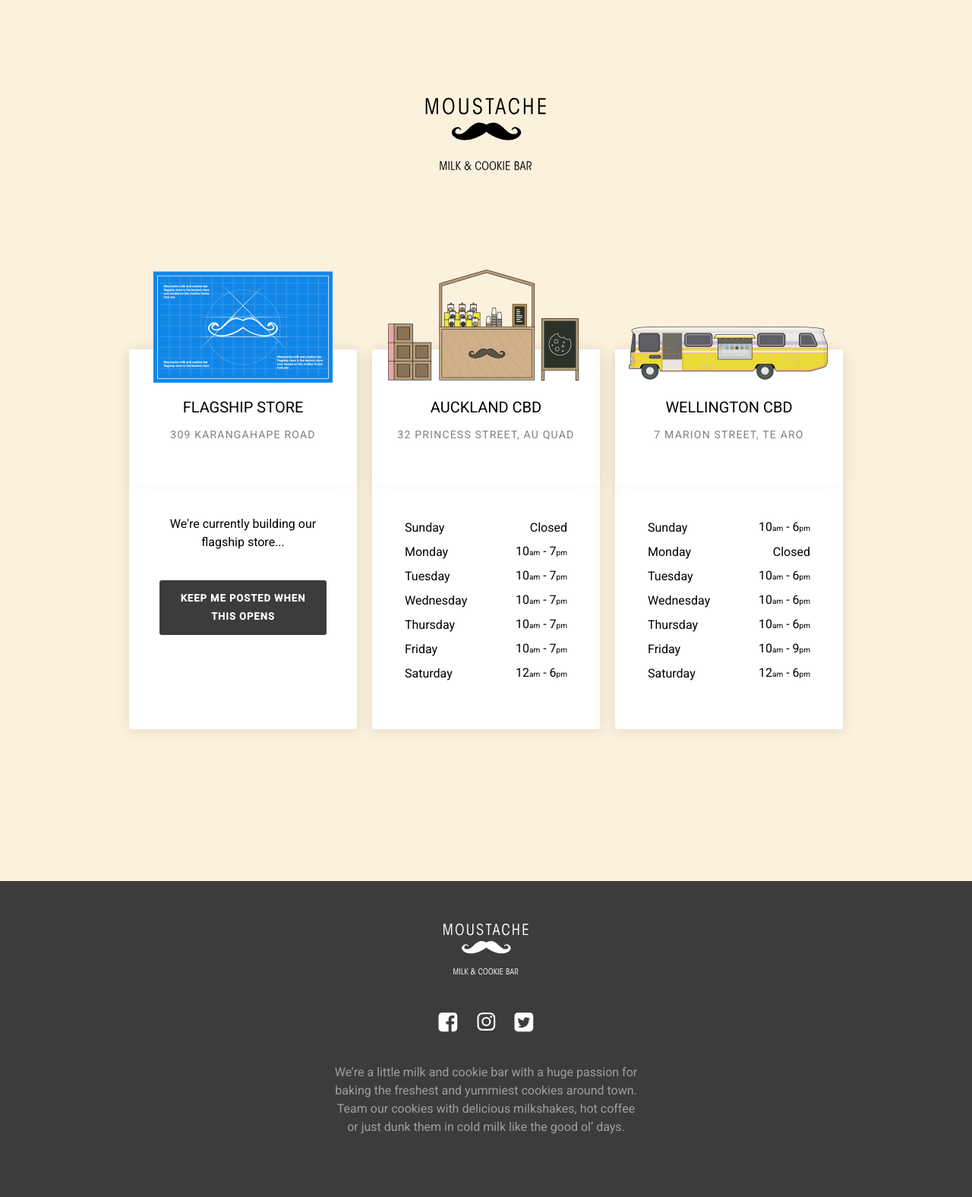
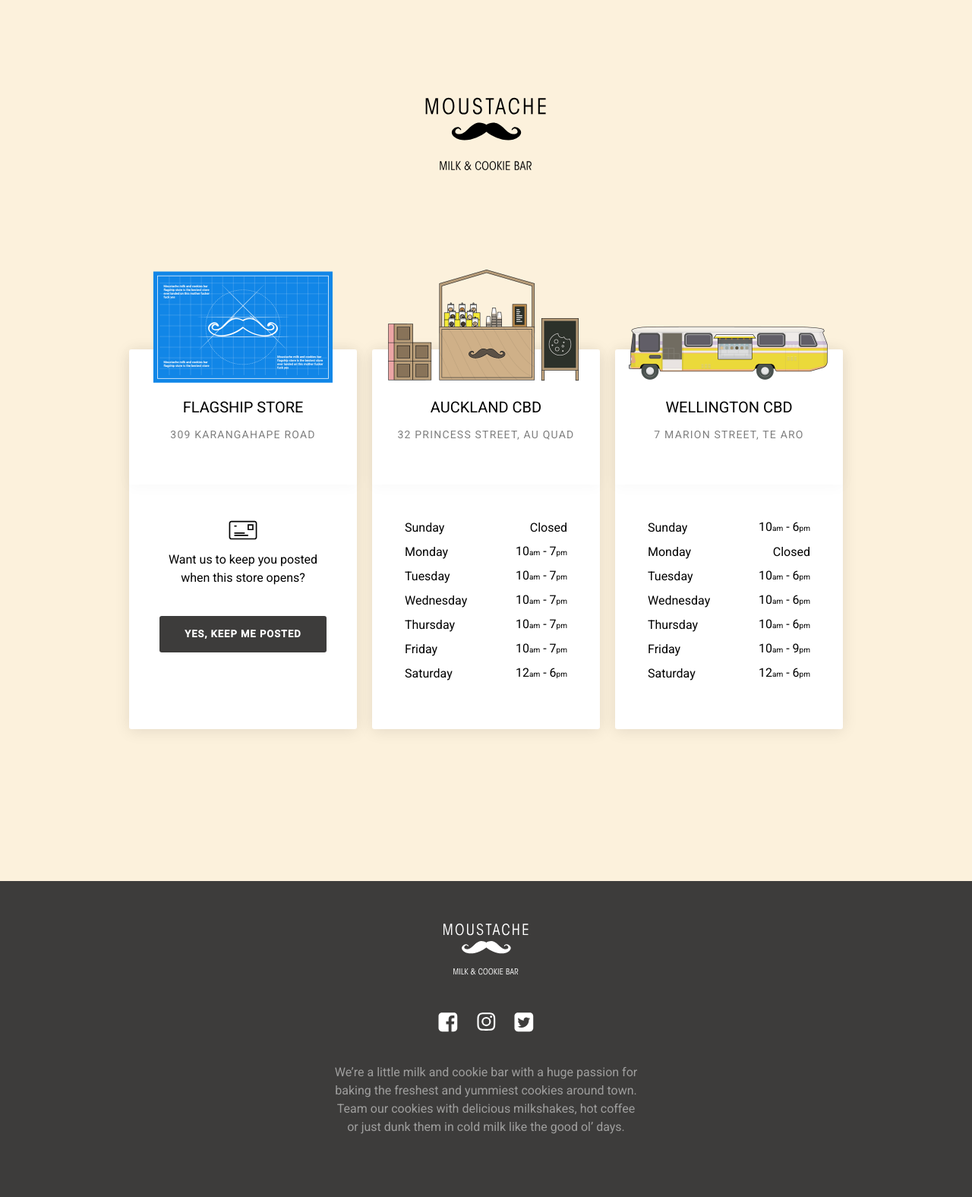
Before and after one commit to aboutjax/moustache-jekyll, a Jekyll site: the page built from index.html, in a window 1280 px wide. Shown: the whole page at 76% size. Built offline with Jekyll 4.4.1, drawn with Linux system fonts in a browser that asks for light colours.

Commit message:
Update button text

```diff
--- a/_includes/flagship-store.html
+++ b/_includes/flagship-store.html
@@ -5,9 +5,13 @@
     <h3 class="c-outlet-card__address">309 Karangahape Road</h3>
   </div>
   <div class="c-outlet-card__hours">
-    <p class="c-outlet-card__text">We're currently building our flagship store...</p>
+    <p class="c-outlet-card__text">
+      {% include svg.html icon-name="email" icon-class="c-outlet-card__email-icon" %}
+    </br>
+      Want us to keep you posted when this store opens?
+    </p>
     <a class="c-btn c-btn--primary c-btn--full-width c-btn--with-icon" href="http://eepurl.com/cb5m_z">
-      <span>Keep me posted when this opens</span>
+      <span>Yes, keep me posted</span>
     </a>
   </div>
 </div>
--- a/css/main.css
+++ b/css/main.css
@@ -770,6 +770,10 @@ html {
 .c-outlet-card__ampm {
   font-size: 1rem; }
 
+.c-outlet-card__email-icon {
+  width: 4rem;
+  height: 4rem; }
+
 .c-btn {
   display: inline-block;
   padding: 1.2rem 1.5rem;
--- a/src/sass/components/outlet-card/_rules.scss
+++ b/src/sass/components/outlet-card/_rules.scss
@@ -92,3 +92,9 @@
 .c-outlet-card__ampm {
   font-size: 1rem;
 }
+
+
+.c-outlet-card__email-icon {
+  width: 4rem;
+  height: 4rem;
+}
```
